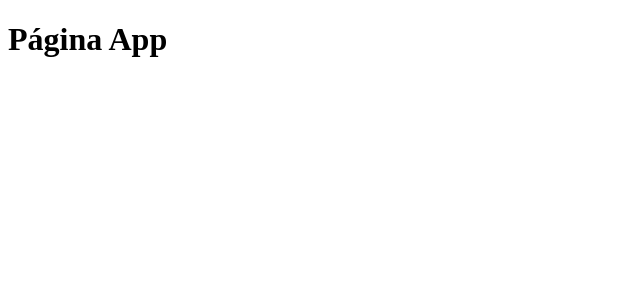
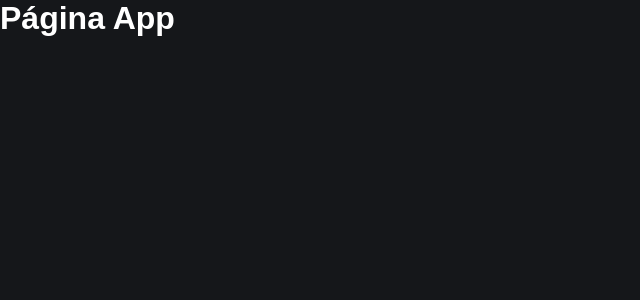
Before and after one commit to ClaudiaAlfieri/TarefasApp, a React (Create React App) app: page / in a window 1280 px wide. Shown: the top 300 px of the page, without its empty margins (0-640 px from the left). Built offline with nearby package versions, Linux system fonts and the light colour scheme.

Commit message:
Create index.css

```diff
--- /dev/null
+++ b/src/index.css
@@ -0,0 +1,16 @@
+*{
+    margin: 0;
+    padding:0;
+    box-sizing: border-box;
+}
+
+body{
+    background-color: #15171a;
+    color:#FFF;
+    width:100%;
+    font-family: sans-serif;
+}
+
+button{
+    cursor:pointer;
+}
--- a/src/index.js
+++ b/src/index.js
@@ -1,7 +1,7 @@
 import React from 'react';
 import ReactDOM from 'react-dom/client';
-
 import App from './App';
+import './index.css';
 
 const root = ReactDOM.createRoot(document.getElementById('root'));
 root.render(
```
